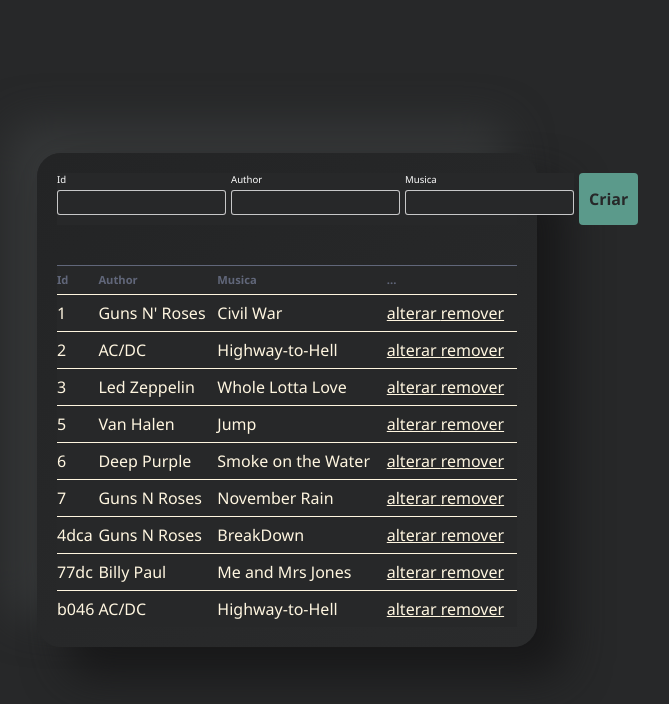
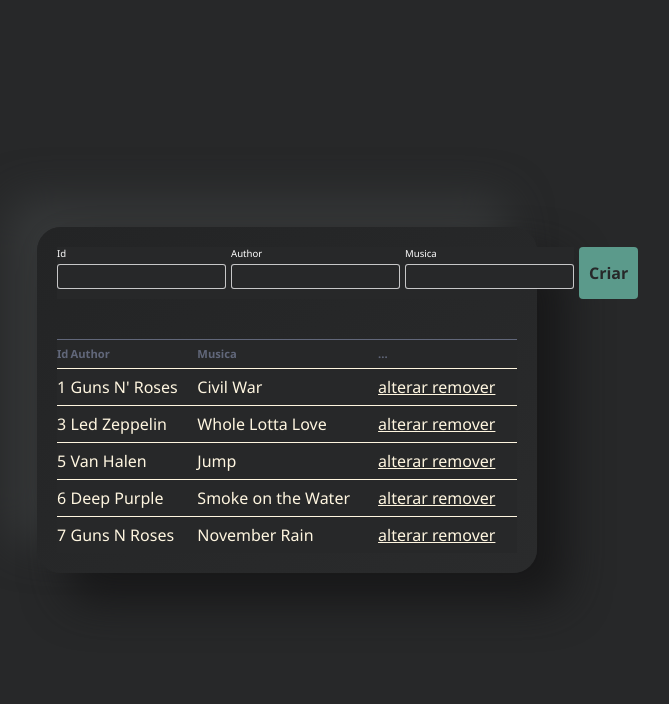
Before and after one commit to fabao1966/angularJsonServer, an Angular app: page / in a window 1280 px wide. Shown: the top 704 px of the page, without its empty margins (353-1022 px from the left). Built offline with nearby package versions, Linux system fonts and the light colour scheme; data requests are answered from the project's data file.

Commit message:
usando o verbo remover

```diff
--- a/src/app/app.component.html
+++ b/src/app/app.component.html
@@ -33,7 +33,7 @@
         <td>  {{ musica.text }} </td>
         <td>
           <span (click)="preencherCampos(musica)" > alterar </span>
-          <span  > remover </span>
+          <span (click)="remover(musica.id!)"> remover </span>
         </td>
       </tr>
 
--- a/src/app/app.component.ts
+++ b/src/app/app.component.ts
@@ -60,5 +60,10 @@
 
   }
 
+  remover(id: number){
+    this.musicService.removerMusica(id)
+    .subscribe(() => this.obterMusicasCadastradas());
+  }
+
 
 }
--- a/src/app/services/music.service.ts
+++ b/src/app/services/music.service.ts
@@ -21,4 +21,8 @@
   editarMusica(musica: Music){
     return this.htthClient.put<Music>(`${this.url}/${musica.id}`, musica);
   }
+
+  removerMusica(id:number){
+    return this.htthClient.delete<void>(`${this.url}/${id}`);
+  }
 }
--- a/src/db/db.json
+++ b/src/db/db.json
@@ -4,11 +4,6 @@
       "id": "1",
       "author": "Guns N' Roses",
       "text": "Civil War"
-    },
-    {
-      "id": "2",
-      "author": "AC/DC",
-      "text": "Highway-to-Hell"
     },
     {
       "id": "3",
@@ -29,21 +24,6 @@
       "author": "Guns N Roses",
       "text": "November Rain",
       "id": "7"
-    },
-    {
-      "id": "4dca",
-      "author": "Guns N Roses",
-      "text": "BreakDown"
-    },
-    {
-      "id": "77dc",
-      "author": "Billy Paul",
-      "text": "Me and Mrs Jones"
-    },
-    {
-      "id": "b046",
-      "author": "AC/DC",
-      "text": "Highway-to-Hell"
     }
   ]
 }
```
